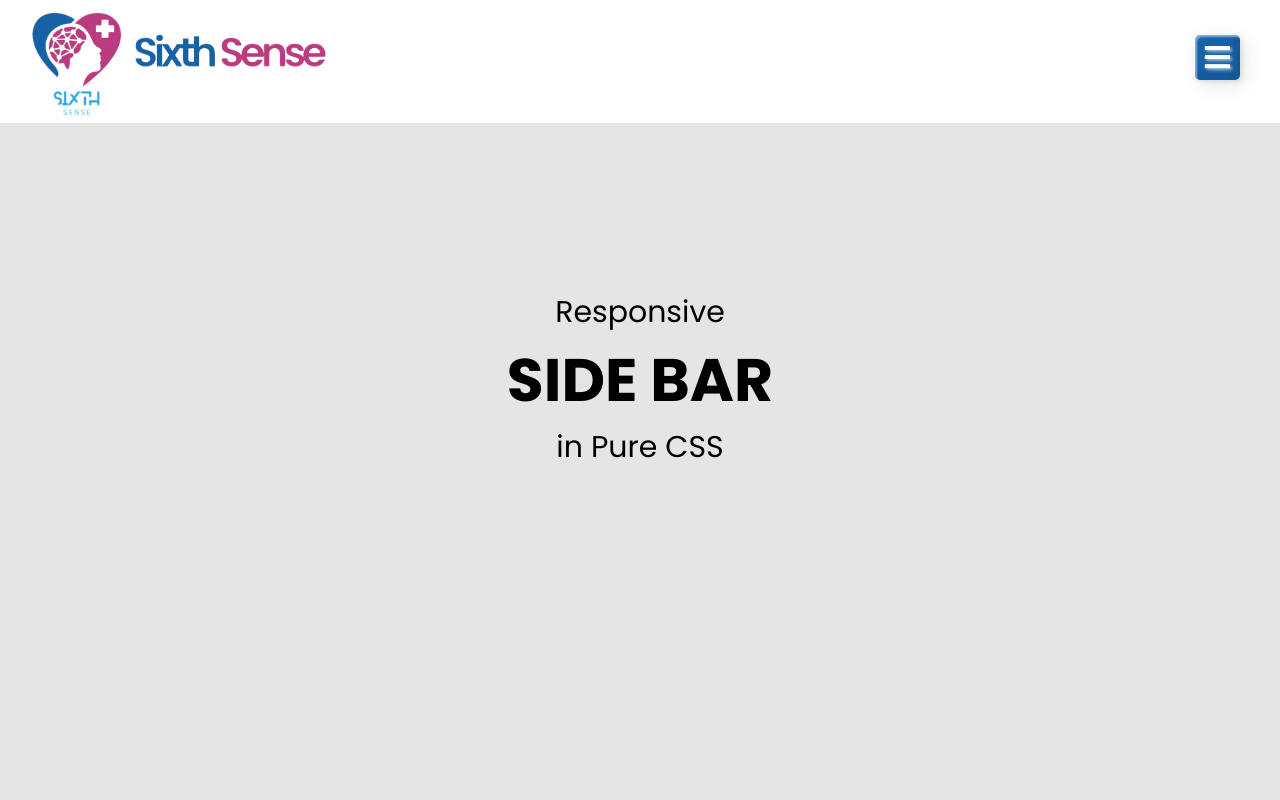
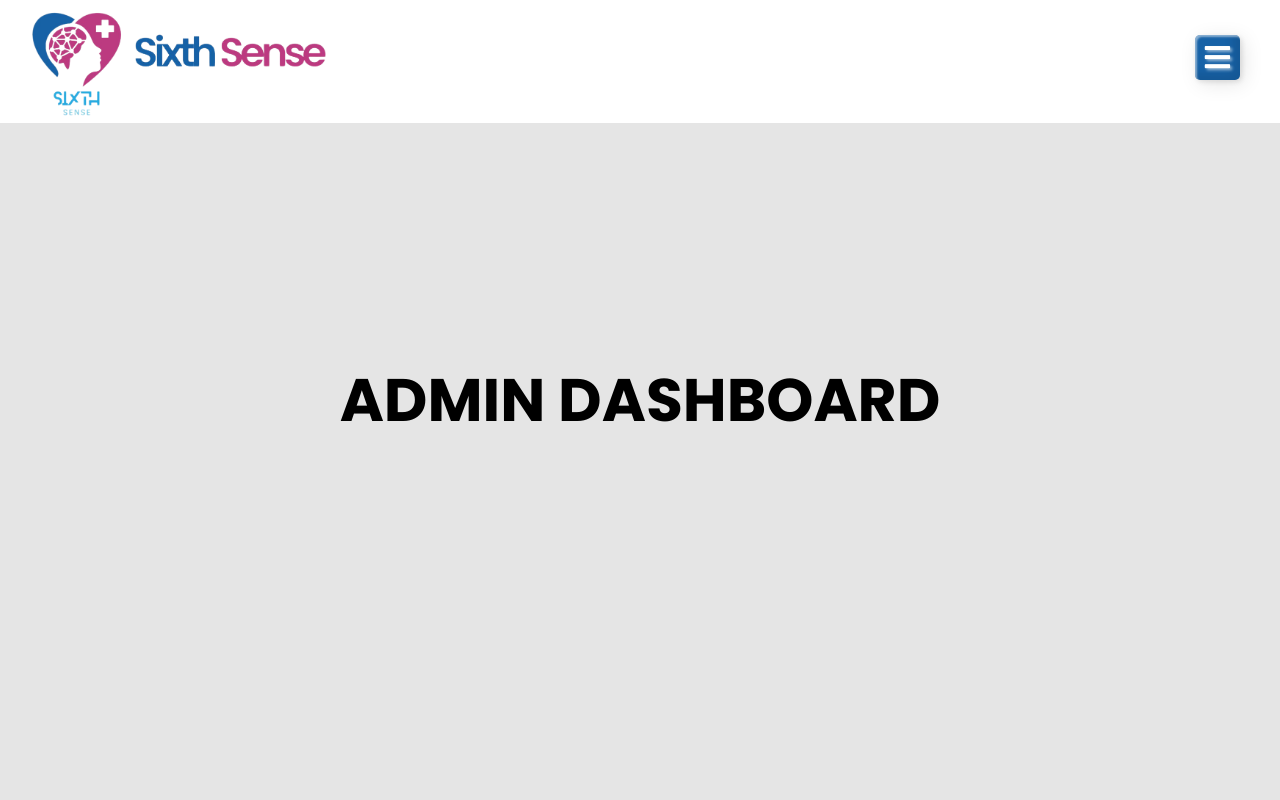
Before and after one commit to Jeyceedee/Sixth-Sense, a Flask app: page /sidebar in a window 1280 px wide. Run offline with Flask 2, Linux system fonts and the light colour scheme; some libraries are stand-ins or nearby versions.

Commit message:
feat: Added Embed Frames

```diff
--- a/app.py
+++ b/app.py
@@ -19,5 +19,21 @@ def sidebar():
     return render_template('sidebar.html')
 
 
+# Content Pages
+
+@app.route("/admindashboard")
+def adminDashboard():
+    return render_template('adminDashboard.html')
+
+
+@app.route("/patientRegistration")
+def patientRegistration():
+    return render_template('patientRegistration.html')
+
+@app.route("/patientList")
+def patientList():
+    return render_template('patientList.html')
+
+
 if __name__ == "__main__":
     app.run(debug=True)
--- a/static/styles.css
+++ b/static/styles.css
@@ -639,3 +639,31 @@ p {
     color: black;
     margin: 0;
 }
+
+/* Frame Interface for webpages */
+
+.content_frame {
+    position: absolute;
+    top: 0;
+    left: 0;
+
+    background: transparent;
+    width: 100%;
+    height: 100%;
+    color: red;
+
+}
+
+
+/* User Interface Elements for CONTENT PAGES */
+
+.text_placeholder {
+
+    position: relative;
+    text-align: center;
+    color: black;
+    font-size: 60px;
+    font-family: 'Poppins', sans-serif;
+    margin: 0;
+
+}
--- /dev/null
+++ b/templates/adminDashboard.html
@@ -0,0 +1,12 @@
+{% extends  'layout.html' %}
+
+
+{% block head %}
+{% endblock %}
+
+{% block body %}
+<body>
+    <h1 id="txt1" class="text_placeholder">ADMIN DASHBOARD</h1>
+</body>
+{% endblock %}
+<script type=text/javascript src="{{url_for('static', filename='clickEvents.js') }}"></script>
--- a/templates/layout.html
+++ b/templates/layout.html
@@ -12,6 +12,7 @@
     <link rel="stylesheet" href="{{ url_for('static', filename='toggle-radios.css') }}"/>
     <script src="https://code.jquery.com/jquery-2.1.4.min.js"></script>
     <link href="https://use.fontawesome.com/releases/v5.6.1/css/all.css" rel="stylesheet">
+
     {% block head %}{% endblock %}
 </head>
 <body>
--- a/templates/sidebar.html
+++ b/templates/sidebar.html
@@ -5,6 +5,7 @@
 {% endblock %}
 
 {% block body %}
+
 
     <div class="main_header">
         <a class="img_navbar" href="/home">
@@ -19,19 +20,19 @@
     </label>
     <div class="sidebar">
 
-        <a href="#" class="reg_active">
+        <a href="/patientRegistration" target="demo" class="reg_active">
             <i class="fa solid fa-plus"></i>
             <span>Register Patient</span>
         </a>
-        <a href="#">
+        <a href="/admindashboard" target="demo">
             <i class="fas fa-home"></i>
             <span>Dashboard</span>
         </a>
-        <a href="#">
+        <a href="/patientList" target="demo">
             <i class="fas fa-user"></i>
             <span>Patients</span>
         </a>
-        <a href="#">
+        <a href="/login" target="demo">
             <i class="fas fa-user-md"></i>
             <span>Doctors</span>
         </a>
@@ -47,10 +48,7 @@
     </div>
 
     <div class="frame">
-        <p> Responsive </p>
-        <h2>SIDE BAR</h2>
-        <p>in Pure CSS</p>
-
+        <embed name="demo" class="content_frame" type="text/html" src="{{ url_for('adminDashboard') }}">
     </div>
 
 
```
Also changed, not shown: templates/patientList.html (added, +10 -0 lines), templates/patientRegistration.html (added, +10 -0 lines).
